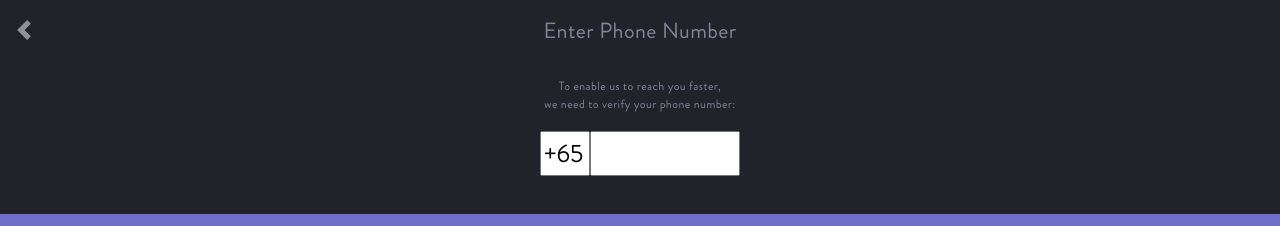
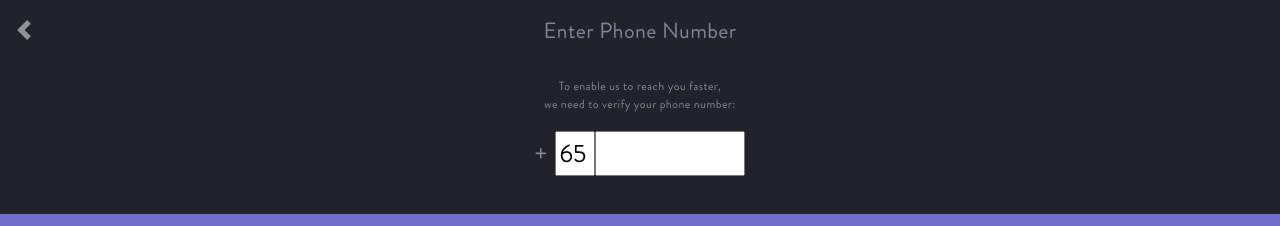
Before and after one commit to ZengJunyong/vue-cli-20180529, a Vue app: page /#/Phone in a window 1280 px wide. Shown: the top 226 px of the page. Built offline with nearby package versions, Linux system fonts and the light colour scheme.

Commit message:
UI adjustment

```diff
--- a/src/components/Phone.vue
+++ b/src/components/Phone.vue
@@ -1,12 +1,15 @@
 <template>
   <div>
     <div v-show="!code">
-      <div class="text-center top-bar"><span @click="back()" class="carousel-control-prev-icon"></span>Enter Phone Number</div>
+      <div class="text-center top-bar"><span @click="back()" class="carousel-control-prev-icon"></span>Enter Phone
+        Number
+      </div>
       <div class="p-3 text-center" style="font-size: 12px;">
         To enable us to reach you faster, <br>
         we need to verify your phone number: <br><br>
-        <input type="text" class="phone_country_code" v-model.trim="phone.countryCode">
-        <input type="text" class="phone" v-model.trim="phone.number">
+        <span style="font-size: 25px;padding-right: 8px;">+</span>
+        <input type="text" class="phone_country_code" v-model.trim="countryCode">
+        <input type="text" class="phone" v-model.trim="phone">
         <div class="pt-1" style="color: #706ec8;" :class="{invisible:!sending}">Sending...</div>
       </div>
       <div class="cta" @click="sendCode()" style="background: #706ec8;">
@@ -14,7 +17,9 @@
       </div>
     </div>
     <div v-show="code">
-      <div class="text-center top-bar"><span @click="back()" class="carousel-control-prev-icon"></span>Verify Phone Number</div>
+      <div class="text-center top-bar"><span @click="back()" class="carousel-control-prev-icon"></span>Verify Phone
+        Number
+      </div>
       <div class="p-3 text-center" style="font-size: 12px;">
         Please enter the verification code <br>
         that has been sent to your phone number:<br><br>
@@ -36,10 +41,8 @@
   export default {
     data() {
       return {
-        phone: {
-          countryCode: '+65',
-          number: ''
-        },
+        countryCode: '65',
+        phone: '',
         sending: 0,
         code: '', // the real code
         code2: '', // the code of textbox
@@ -53,7 +56,7 @@
       sendCode() {
         // need to check mobile is right?
         let pattern = /^^[689]\d{7}$$/
-        console.log(pattern.test(this.phone.number))
+        console.log(pattern.test(this.phone))
 
         this.sending = 1
         setTimeout(() => {
@@ -90,7 +93,7 @@
   }
 
   .phone_country_code {
-    width: 50px;
+    width: 40px;
   }
 
   .phone {
```
